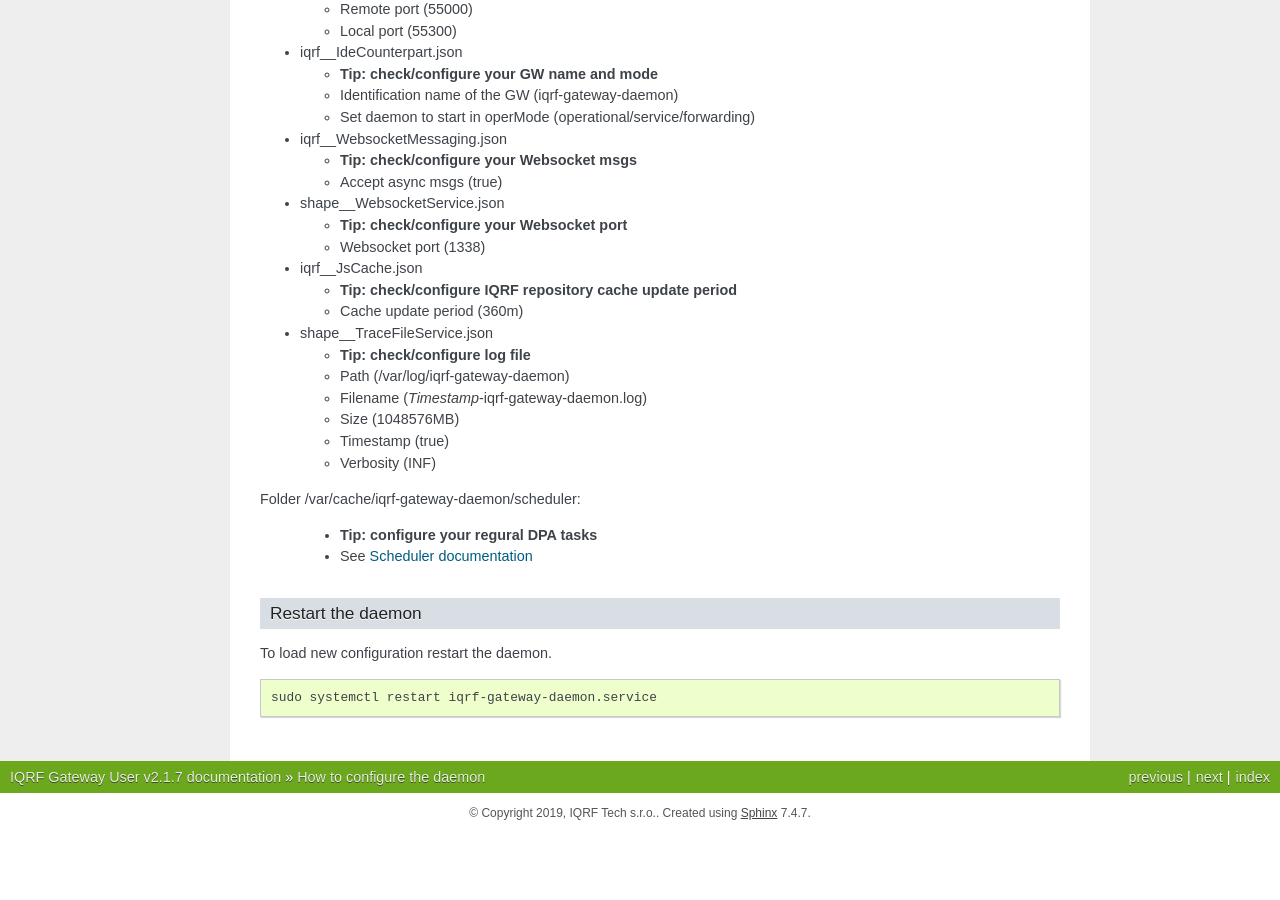
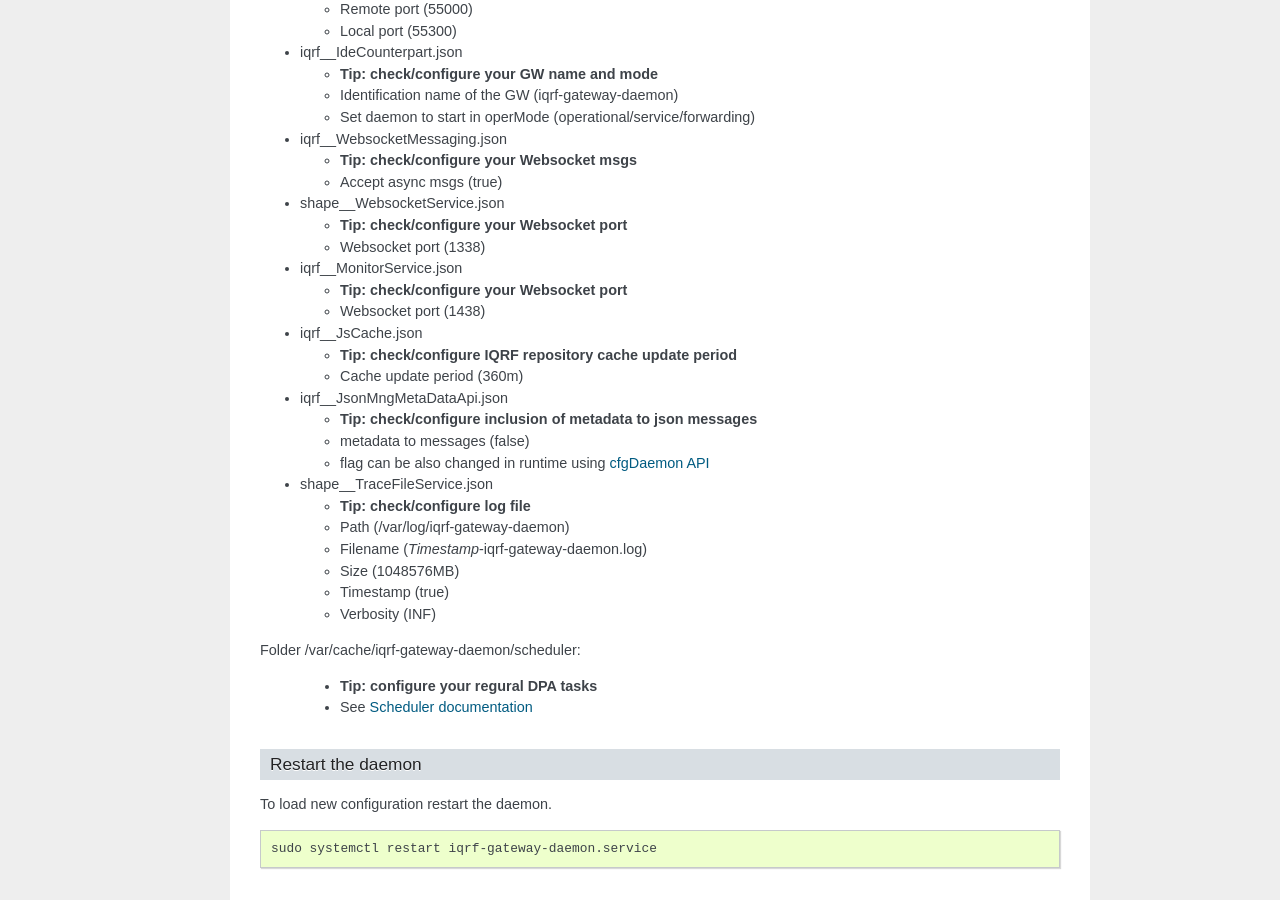
Before and after one commit to iqrf/iqrf-gateway-docs, a Sphinx documentation site: the page built from user/source/configure.rst, in a window 1280 px wide and 900 px high, scrolled down 1178 px. Built offline with Sphinx 7.4.7, drawn with Linux system fonts in a browser that asks for light colours; before the commit the page ends 2011 px from its top, so only the background shows below that.

Commit message:
Update gateway doc

```diff
--- a/user/source/api-beta.rst
+++ b/user/source/api-beta.rst
@@ -166,6 +166,8 @@ The commands to access daemon lite DB.
 
 - `StartEnumeration request v1-0-0`_ and `example`__
 - `StartEnumeration response v1-0-0`_ and `example`__
+- `GetNodes request v1-0-0`_ and `example`__
+- `GetNodes response v1-0-0`_ and `example`__
 - `GetSensors request v1-0-0`_ and `example`__
 - `GetSensors response v1-0-0`_ and `example`__
 - `GetBinaryOutputs request v1-0-0`_ and `example`__
@@ -179,6 +181,10 @@ The commands to access daemon lite DB.
 .. __: https://apidocs.iqrf.org/iqrf-gateway-daemon/json/iqrf/examples/infoDaemon_StartEnumeration-request-1-0-0-example.json
 .. _`StartEnumeration response v1-0-0`: https://apidocs.iqrf.org/iqrf-gateway-daemon/json/#iqrf/infoDaemon_StartEnumeration-response-1-0-0.json
 .. __: https://apidocs.iqrf.org/iqrf-gateway-daemon/json/iqrf/examples/infoDaemon_StartEnumeration-response-1-0-0-example.json
+.. _`GetNodes request v1-0-0`: https://apidocs.iqrf.org/iqrf-gateway-daemon/json/#iqrf/infoDaemon_GetNodes-request-1-0-0.json
+.. __: https://apidocs.iqrf.org/iqrf-gateway-daemon/json/iqrf/examples/infoDaemon_GetNodes-request-1-0-0-example.json
+.. _`GetNodes response v1-0-0`: https://apidocs.iqrf.org/iqrf-gateway-daemon/json/#iqrf/infoDaemon_GetNodes-response-1-0-0.json
+.. __: https://apidocs.iqrf.org/iqrf-gateway-daemon/json/iqrf/examples/infoDaemon_GetNodes-response-1-0-0-example.json
 .. _`GetSensors request v1-0-0`: https://apidocs.iqrf.org/iqrf-gateway-daemon/json/#iqrf/infoDaemon_GetSensors-request-1-0-0.json
 .. __: https://apidocs.iqrf.org/iqrf-gateway-daemon/json/iqrf/examples/infoDaemon_GetSensors-request-1-0-0-example.json
 .. _`GetSensors response v1-0-0`: https://apidocs.iqrf.org/iqrf-gateway-daemon/json/#iqrf/infoDaemon_GetSensors-response-1-0-0.json
--- a/user/source/configure.rst
+++ b/user/source/configure.rst
@@ -89,10 +89,21 @@ Folder /etc/iqrf-gateway-daemon:
   - **Tip: check/configure your Websocket port**
   - Websocket port (1338)
 
+- iqrf__MonitorService.json
+
+  - **Tip: check/configure your Websocket port**
+  - Websocket port (1438)
+
 - iqrf__JsCache.json
 
   - **Tip: check/configure IQRF repository cache update period**
   - Cache update period (360m)
+
+- iqrf__JsonMngMetaDataApi.json
+
+  - **Tip: check/configure inclusion of metadata to json messages**
+  - metadata to messages (false)
+  - flag can be also changed in runtime using `cfgDaemon API`_
 
 - shape__TraceFileService.json
 
@@ -120,3 +131,4 @@ To load new configuration restart the daemon.
 .. _`installation guide`: webapp-install.html
 .. _`IQRF Gateway Webapp`: webapp-install.html
 .. _`Scheduler documentation`: scheduler.html
+.. _`cfgDaemon API`: api.html#daemon-configuration
--- a/user/source/scheduler.rst
+++ b/user/source/scheduler.rst
@@ -65,7 +65,7 @@ v2.0.0
     ]
   }
 
-v2.1.0
+v2.1.x
 ++++++
 
 - Task 1, filename e.g. /var/cache/iqrf-gateway-daemon/scheduler/1.json
--- a/user/source/webapp-install.rst
+++ b/user/source/webapp-install.rst
@@ -1,5 +1,8 @@
 How to install the webapp
 =========================
+
+Install first `IQRF Gateway daemon`_ package since IQRF repository is added during the daemon installation.
+IQRF repository is also needed in order to install webapp interface.
 
 Add PHP 7.3 repository
 ######################
@@ -27,3 +30,5 @@ Install IQRF Gateway webapp
 .. code-block:: bash
 
 	sudo apt-get install iqrf-gateway-webapp
+
+.. _`IQRF Gateway daemon`: daemon-install.html
```
Also changed, not shown: user/source/roadmap.rst (+4 -4 lines).
